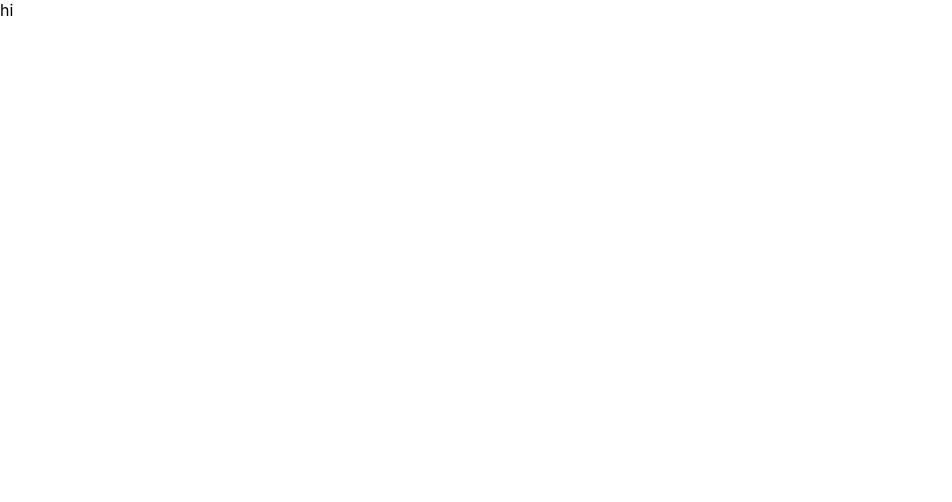
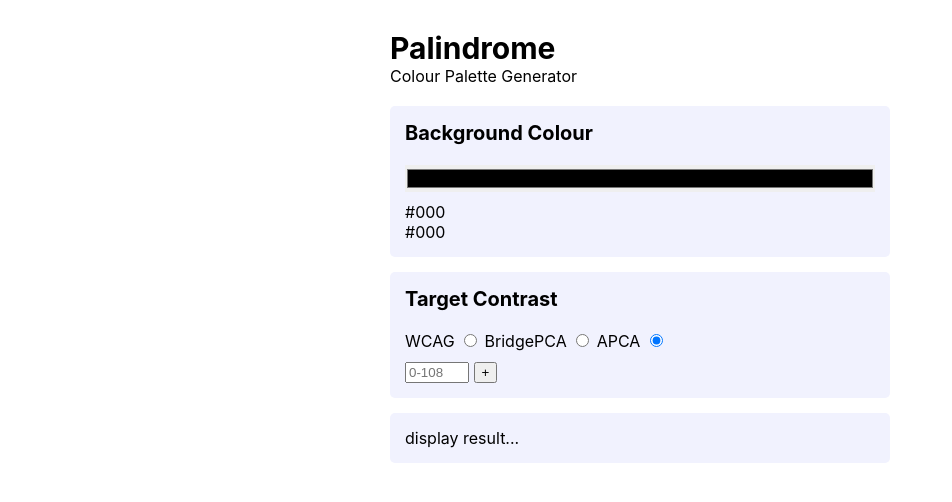
Before and after one commit to redactedjeans/palindrome, a Svelte app: page / in a window 1280 px wide. Shown: the top 502 px of the page, without its empty margins (0-952 px from the left). Built offline with nearby package versions, Linux system fonts and the light colour scheme.

Commit message:
Basic structure of version one

```diff
--- a/index.html
+++ b/index.html
@@ -5,8 +5,12 @@
     <link rel="icon" type="image/svg+xml" href="/palindrome.svg" />
     <meta name="viewport" content="width=device-width, initial-scale=1.0" />
     <title>Palindrome</title>
+    <link href="/src/app.css" rel="stylesheet">
   </head>
   <body>
+    <noscript>
+      This application requires JavaScript to generate colour palettes.
+    </noscript>
     <div id="app"></div>
     <script type="module" src="/src/main.ts"></script>
   </body>
--- a/src/App.svelte
+++ b/src/App.svelte
@@ -1,9 +1,36 @@
 <script lang="ts">
+  import BgColor from './lib/BgColor.svelte'
+  import StepList from './lib/StepList.svelte'
 </script>
 
 <main>
-  hi
+  <h1>Palindrome</h1>
+  <div class="sub">Colour Palette Generator</div>
+
+  <BgColor/>
+
+  <StepList/>
+
+  <div class="card">display result...</div>
 </main>
 
 <style>
+  main {
+    max-width: 500px;
+    margin: 0 auto;
+    padding: 3rem 0;
+  }
+  .sub {
+    margin-bottom: 2rem;
+  }
+
+  :global(.card) {
+    background-color: #f1f2fe;
+    border-radius: 5px;
+    padding: 1.5rem;
+    margin: 1.5rem 0;
+  }
+  :global(.grp) {
+    margin-bottom: 1rem;
+  }
 </style>
--- a/src/app.css
+++ b/src/app.css
@@ -1,3 +1,4 @@
+/* default html element styling */
 * {
   box-sizing: border-box;
 }
@@ -10,3 +11,21 @@ body {
   min-height: 100vh;
   margin: 0;
 }
+h1 {
+  margin: 0;
+  font-size: 3rem;
+}
+h2 {
+  font-size: 2rem;
+  margin: 0 0 2rem 0;
+}
+
+noscript {
+  display: block;
+  color: #822;
+  background-color: #fdd;
+  border: 1px solid #822;
+  border-left-width: 5px;
+  margin: 1rem;
+  padding: 1rem;
+}
--- /dev/null
+++ b/src/lib/BgColor.svelte
@@ -0,0 +1,20 @@
+<script lang="ts">
+  let color: string = "#000"
+</script>
+
+<div class="card">
+  <h2>Background Colour</h2>
+
+  <input type="color" class="grp" bind:value={color}>
+
+  <div>{color}</div>
+  <div>{color}</div>
+</div>
+
+<style>
+  input[type="color"] {
+    width: 100%;
+    padding: 0;
+    border: none;
+  }
+</style>
--- /dev/null
+++ b/src/lib/StepList.svelte
@@ -0,0 +1,73 @@
+<script lang="ts">
+  type Step = {
+    contrast: number;
+  }
+  enum ContrastType {
+    WCAG = 1,
+    BridgePCA,
+    APCA,
+  }
+
+  let crType: ContrastType = ContrastType.APCA
+  let steps: Array<Step> = []
+  let newCr: number|null = null
+
+  const addStep = () => {
+    steps.push({ contrast: newCr ?? 0 })
+    steps = steps
+  }
+</script>
+
+<div class="card">
+  <h2>Target Contrast</h2>
+
+  <div class="grp">
+    <label>
+      WCAG
+      <input
+        type="radio"
+        name="crType"
+        value={ContrastType.WCAG}
+        bind:group={crType}
+      />
+    </label>
+    <label>
+      BridgePCA
+      <input
+        type="radio"
+        name="crType"
+        value={ContrastType.BridgePCA}
+        bind:group={crType}
+      />
+    </label>
+    <label>
+      APCA
+      <input
+        type="radio"
+        name="crType"
+        value={ContrastType.APCA}
+        bind:group={crType}
+      />
+    </label>
+  </div>
+
+  <ul>
+    {#each steps as step}
+      <li>
+        <input type="number" min="0" max="108" bind:value={step.contrast}/>
+      </li>
+    {/each}
+    <li>
+      <input type="number" min="0" max="108" placeholder="0-108" bind:value={newCr}/>
+      <button type="button" on:click={addStep}>+</button>
+    </li>
+  </ul>
+</div>
+
+<style>
+  ul {
+    margin: 0;
+    padding: 0;
+    list-style: none;
+  }
+</style>
--- a/src/main.ts
+++ b/src/main.ts
@@ -1,4 +1,3 @@
-import './app.css'
 import App from './App.svelte'
 
 const app = new App({
```
